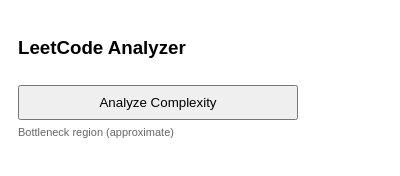
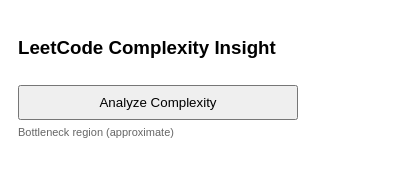
Before and after one commit to Yash-Domain/leetcode-time-complexity-analyzer-, a browser extension: page leetcode-complexity-analyzer/popup.html in a window 400 px wide. Drawn offline with Linux system fonts and the light colour scheme.

Commit message:
final_end_commit:))))

```diff
--- a/leetcode-complexity-analyzer/popup.html
+++ b/leetcode-complexity-analyzer/popup.html
@@ -21,7 +21,7 @@
 </head>
 <body>
 
-  <h3>LeetCode Analyzer</h3>
+  <h3>LeetCode Complexity Insight</h3>
 
   <button id="analyzeBtn">Analyze Complexity</button>
 
```
Also changed, not shown: leetcode-complexity-analyzer/manifest.json, 1 other file.
